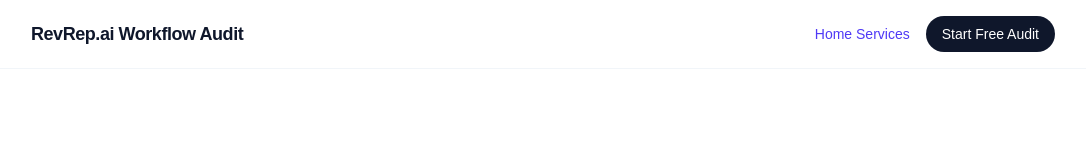
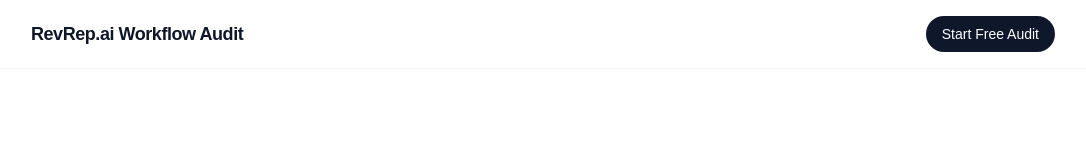
Before and after one commit to theopaley/workflow-audit-app, a Next.js app: page / in a window 1280 px wide. Shown: the top 160 px of the page, without its empty margins (97-1183 px from the left). Built offline with nearby package versions, Linux system fonts and the light colour scheme.

Commit message:
Remove Home Services navbar link

```diff
--- a/src/app/page.tsx
+++ b/src/app/page.tsx
@@ -46,12 +46,6 @@ export default function Home() {
             RevRep.ai Workflow Audit
           </span>
           <div className="flex items-center gap-4">
-            <Link
-              href="/home-services"
-              className="text-sm font-medium text-indigo-600 transition-colors hover:text-indigo-500"
-            >
-              Home Services
-            </Link>
             <Link
               href="/audit"
               className="rounded-full bg-slate-900 px-4 py-2 text-sm font-medium text-white transition-colors hover:bg-slate-700"
```
